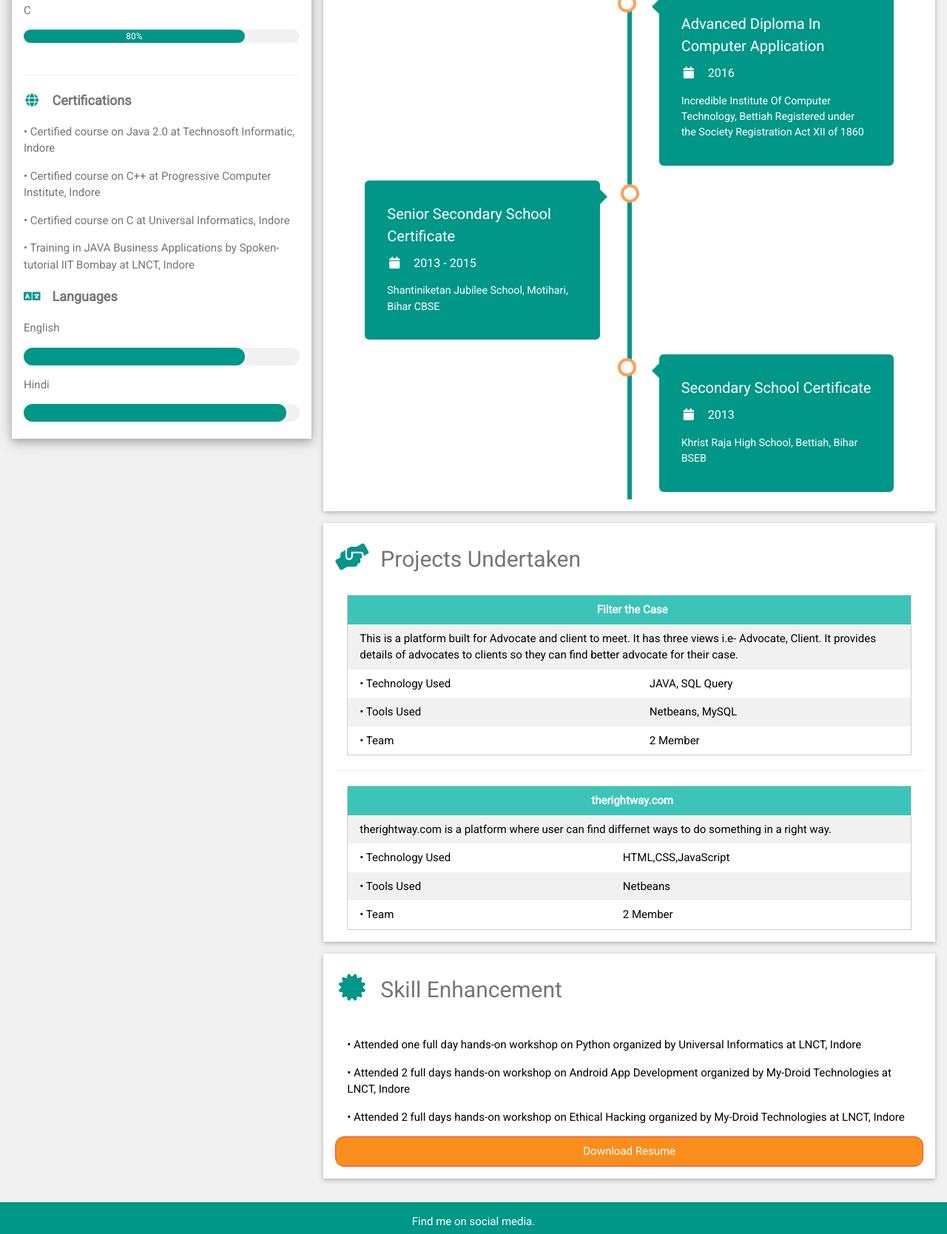
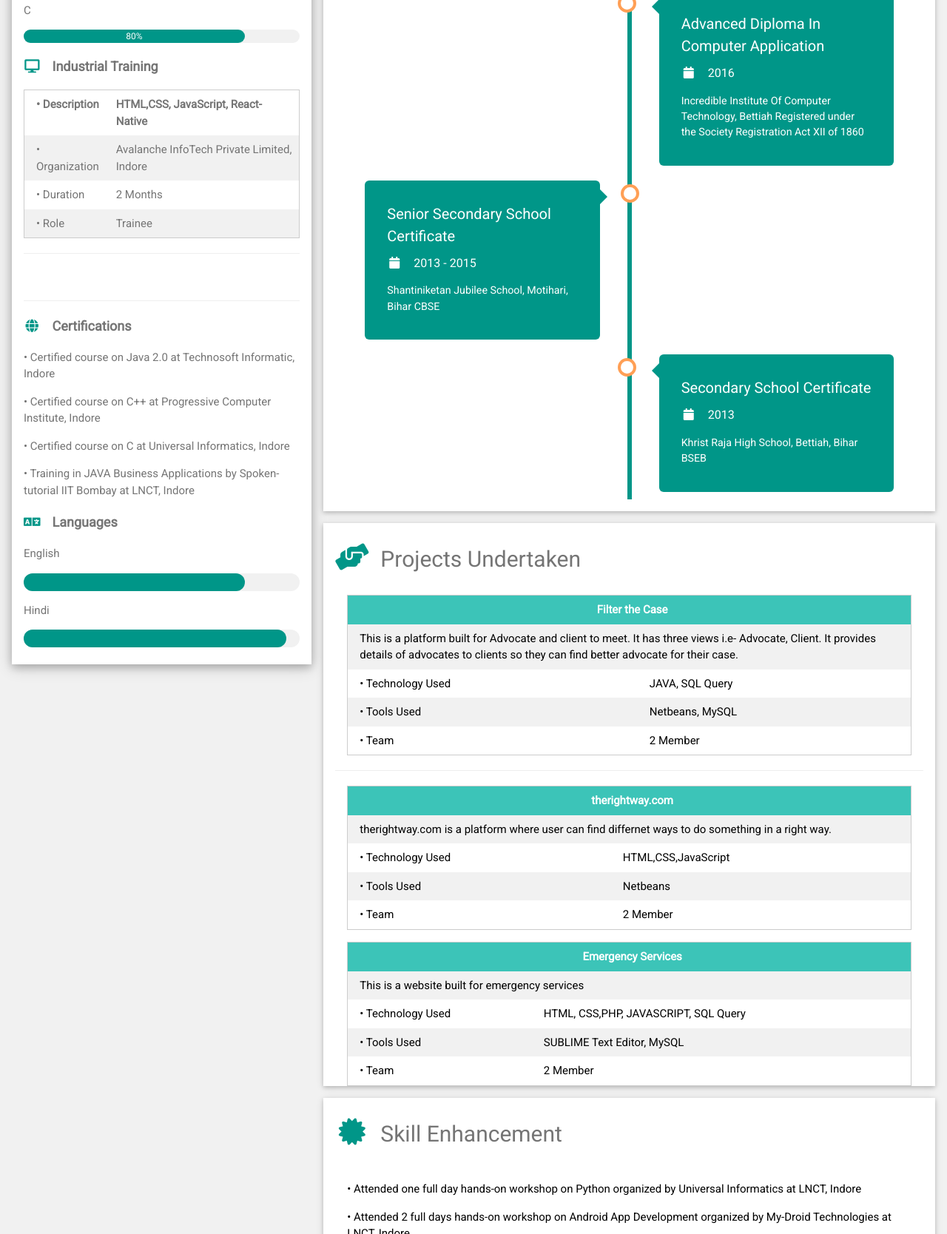
Before and after one commit to gaurav1741/gaurav1741.github.io, a plain HTML site: page index.html in a window 1280 px wide. Shown: the part 695-2363 px from the top of the page at 74% size. Drawn offline with nearby package versions, Linux system fonts and the light colour scheme.

Commit message:
Update index.html

```diff
--- a/index.html
+++ b/index.html
@@ -199,7 +199,7 @@ html,body,h1,h2,h3,h4,h5,h6 {font-family: "Roboto", sans-serif}
                 <span class="tooltiptext">Tooltip text</span>
             </div>-->
             <div class="download-btn w3-hover-sepia">
-                <a href="GauravResume.pdf"><i class="fas fa-download fa-fw w3-xxlarge w3-text-teal " style="margin-left: 5px"></i></a>
+                <a href="Gaurav001104.pdf"><i class="fas fa-download fa-fw w3-xxlarge w3-text-teal " style="margin-left: 5px"></i></a>
             </div>
           <div class="w3-display-bottomleft w3-container " style="text-shadow: #666666 2px 0 10px; color:#FFFFFF">
             <h2>Gaurav Kumar</h2>
@@ -209,7 +209,7 @@ html,body,h1,h2,h3,h4,h5,h6 {font-family: "Roboto", sans-serif}
 
           <p><i class="fa fa-briefcase fa-fw w3-margin-right w3-large w3-text-teal"></i>Pursuing B.E.- Looking for JOB in IT sector</p>
           <p><i class="fa fa-home fa-fw w3-margin-right w3-large w3-text-teal"></i>Indore, MP</p>
-          <p><i class="fa fa-envelope fa-fw w3-margin-right w3-large w3-text-teal"></i><a href="mailto:gauravkrbettiah@gmail.com" target="_blank" style="text-decoration: none">gauravkrbettiah@gmail.com</a></p>
+          <p><i class="fa fa-envelope fa-fw w3-margin-right w3-large w3-text-teal"></i><a href="mailto:gaurav001104@gmail.com" target="_blank" style="text-decoration: none">gaurav001104@gmail.com</a></p>
           <p><i class="fa fa-phone fa-fw w3-margin-right w3-large w3-text-teal"></i>+91-985 274 4538</p>
           <hr>
 
@@ -226,6 +226,27 @@ html,body,h1,h2,h3,h4,h5,h6 {font-family: "Roboto", sans-serif}
           <div class="w3-light-grey w3-round-xlarge w3-small">
             <div class="w3-container w3-center w3-round-xlarge w3-teal" style="width:80%">80%</div>
           </div>
+           <p class="w3-large w3-text-theme"><b><i class="fa fa-desktop fa-fw w3-margin-right w3-text-teal"></i>Industrial Training</b></p>
+             <table class="w3-table w3-striped w3-border w3-hoverable ">
+              <tr>
+                    <th>•	Description</th>
+                    <th>HTML,CSS, JavaScript, React-Native</th>
+                </tr>
+              <tr>
+                    <td>•	Organization</td>
+                    <td>Avalanche InfoTech Private Limited, Indore</td>
+                </tr>
+
+                <tr>
+                    <td>•	Duration</td>
+                    <td>2 Months</td>
+                </tr>
+                <tr>
+                    <td>•	Role</td>
+                    <td>Trainee</td>
+                </tr>
+
+             </table><hr>
           <br><hr>
           <p class="w3-large w3-text-theme"><b><i class="fa fa-globe fa-fw w3-margin-right w3-text-teal"></i>Certifications</b></p>
           <p>• Certified course on Java 2.0 at Technosoft Informatic, Indore</p>
@@ -377,7 +398,29 @@ School, Motihari, Bihar CBSE </p>
                 </tr>
           </table>
         </div>
-
+       <div class="w3-container">
+          <table class="w3-table w3-striped w3-border">
+                <tr style="background-color:#3cc4b8;color:white;">
+                    <th colspan="2"><center>Emergency Services</center></th>
+                </tr>
+                <tr>
+                    <td colspan="2">This is a website built for emergency services</td>
+                </tr>
+                <tr>
+                    <td>•	Technology Used</td>
+                    <td>HTML, CSS,PHP, JAVASCRIPT, SQL Query
+</td>
+                </tr>
+                <tr>
+                    <td>•	Tools Used</td>
+                    <td>SUBLIME Text Editor, MySQL</td>
+                </tr>
+                <tr>
+                    <td>•	Team</td>
+                    <td>2 Member</td>
+                </tr>
+          </table>
+        </div>
 
       </div>
 
@@ -390,7 +433,7 @@ School, Motihari, Bihar CBSE </p>
 
         </div>
         <div class="w3-btn w3-border w3-border-red w3-round-large w3-margin-bottom" style="width: 100%; background-color:#F98E1C;color:white;border-radius: 12px;">
-            <a href="GauravResume.pdf" style="text-decoration: none;">Download Resume</a>
+            <a href="Gaurav001104.pdf" style="text-decoration: none;">Download Resume</a>
         </div>
     </div>
 
```
